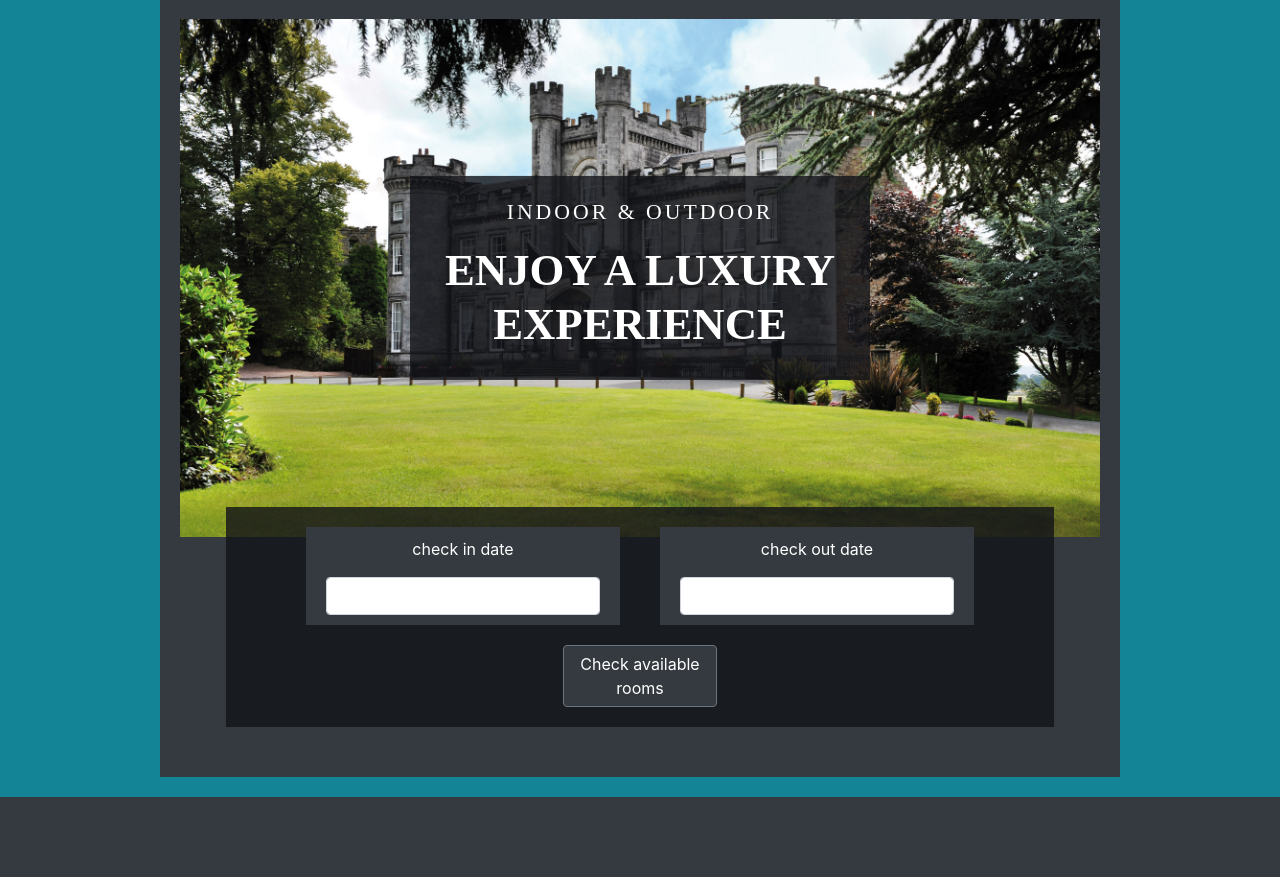
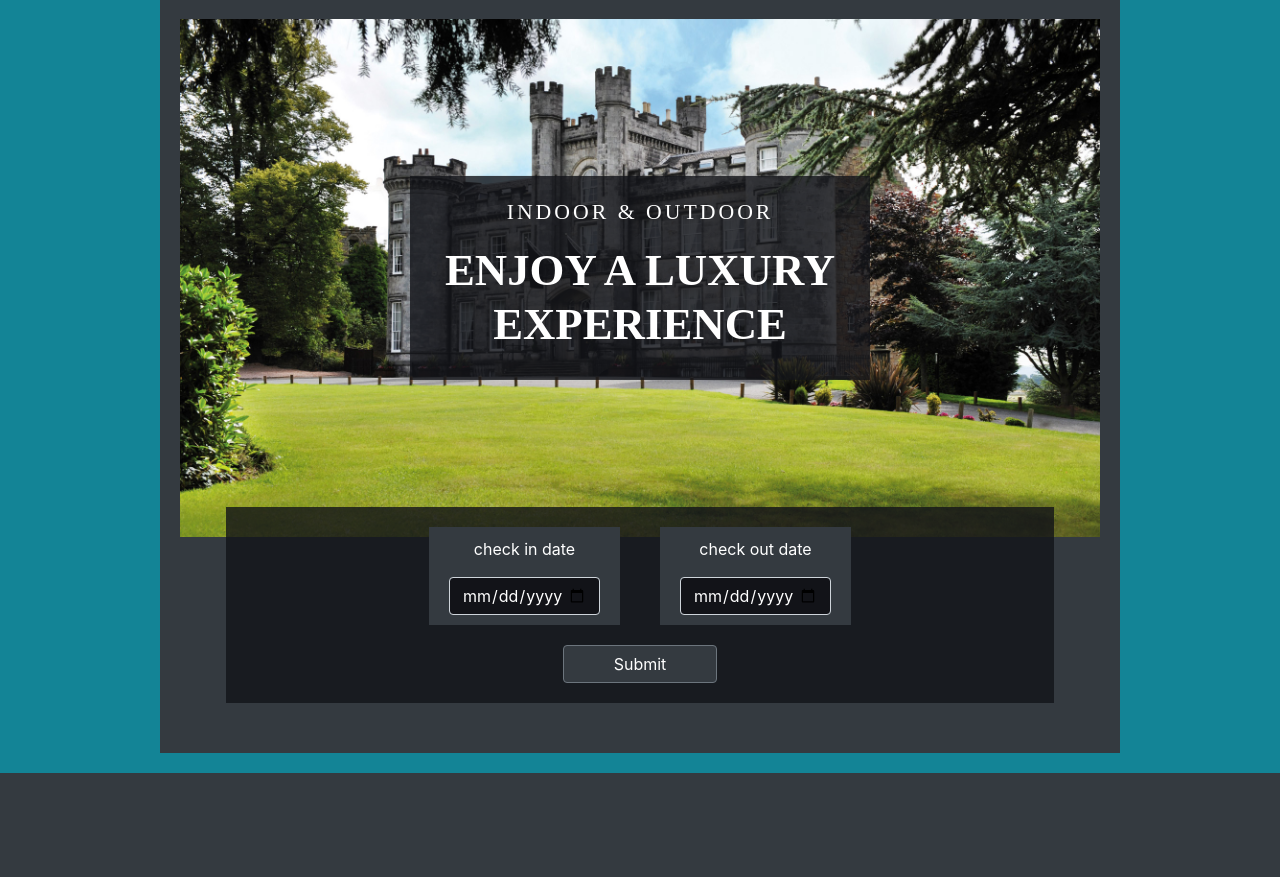
Before and after one commit to Laurens21/Symfony-LaCasserai, a Symfony app: template templates/default/index.html.twig in a window 1280 px wide. Shown: the part 93-970 px from the top of the page. After the commit the page ends 866 px from the top, so only its background shows below. Run offline with Twig, Linux system fonts and the light colour scheme; the template is opened without the code that fills it, so the values that code supplies are empty; form fields are guessed from the names that the template uses; some libraries are stand-ins or nearby versions.

Commit message:
Fixed check available rooms

```diff
--- a/templates/default/_form.html.twig
+++ /dev/null
@@ -1,25 +0,0 @@
-{{ form_start(form) }}
-<div style="position:relative; top: -30px; background-color:rgba(18,19,24,0.8); width: 90%; margin: 0 auto; display: flex; flex-direction: column; align-items: center">
-    <div style="display: flex; justify-content: center; text-align: center">
-        <div style="margin: 20px; padding: 10px 20px; background-color: #343a40">
-            <p>check in date</p>
-            {{ form_widget(form.check_in_date) }}
-        </div>
-        <div style="margin: 20px; padding: 10px 20px; background-color: #343a40">
-            <p>check out date</p>
-            {{ form_widget(form.check_out_date) }}
-        </div>
-        {% if is_granted('ROLE_ADMIN')%}
-        <div style="display:none">
-            <p>check out date</p>
-            {{ form_widget(form.user_id) }}
-        </div>
-        <div style="display:none">
-            <p>check out date</p>
-            {{ form_widget(form.room_id) }}
-        </div>
-        {% endif %}
-    </div>
-    <button style="width: 12vw; margin: 0 0 20px 0; background-color: #343a40;" class="btn btn-secondary">{{ button_label|default('Check available rooms') }}</button>
-</div>
-{{ form_end(form) }}
--- a/templates/default/index.html.twig
+++ b/templates/default/index.html.twig
@@ -12,20 +12,45 @@
             </div>
         </div>
     </div>
-        {# <form method="post" style="position:relative; top: -30px; background-color:rgba(18,19,24,0.8); width: 90%; margin: 0 auto; display: flex; flex-direction: column; align-items: center">
+        <form method="post" action="{{ path('room_check')}}" style="position:relative; top: -30px; background-color:rgba(18,19,24,0.8); width: 90%; margin: 0 auto; display: flex; flex-direction: column; align-items: center">
             <div style="display: flex; justify-content: center; text-align: center">
                 <div style="margin: 20px; padding: 10px 20px; background-color: #343a40">
                     <p>check in date</p>
-                    <input class="form-control" style="background-color: rgb(18,19,24); color: white" type="date">
+                    <input min="{{ "0day"|date("Y-m-d") }}" max="{{ "+1year"|date("Y-m-d") }}" required name="StartDate" class="form-control" style="background-color: rgb(18,19,24); color: white" type="date">
                 </div>
 
                 <div style="margin: 20px; padding: 10px 20px; background-color: #343a40">
                     <p>check out date</p>
-                    <input class="form-control" style="background-color: rgb(18,19,24); color: white" type="date">
+                    <input min="{{ "+1day"|date("Y-m-d") }}" max="{{ "+1year+1week"|date("Y-m-d")}}" required name="EndDate" class="form-control" style="background-color: rgb(18,19,24); color: white" type="date">
                 </div>
             </div>
             <input style="width: 12vw; margin: 0 0 20px 0; background-color: #343a40;" class="btn btn-secondary" type="submit">
-        </form> #}
+        </form>
+{% endblock %}
+{% block javascripts %}
+<script>
+        window.onload = () => {
+            const begin = document.getElementsByName("StartDate")[0];
+            const end = document.getElementsByName("EndDate")[0];
 
-        {{ include('default/_form.html.twig') }}
+            begin.addEventListener('input', e => {
+                const end_date = new Date(e.target.value);
+                const year = end_date.getFullYear();
+                let month = end_date.getMonth() + 1;
+                let day = end_date.getDate() + 1;
+
+                if (month < 10) {
+                    month = "0" + month
+                }
+                if (day < 10) {
+                    day = "0" + day
+                }
+
+                const maxMonth = end_date.getMonth() + 7;
+
+                end.setAttribute("min", `${year}-${month}-${day}`)
+                end.setAttribute("max", `${year}-${maxMonth}-${day}`)
+            })
+        }
+    </script>
 {% endblock %}
```
Also changed, not shown: src/Controller/DefaultController.php (+18 -21 lines).
